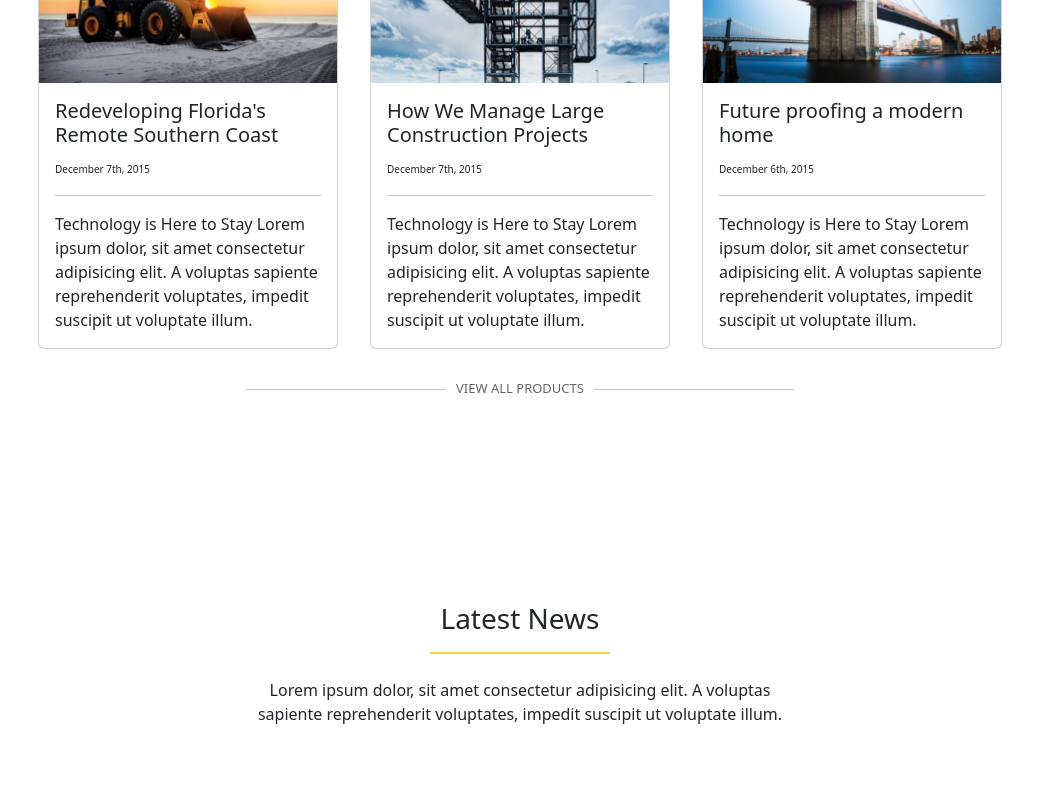
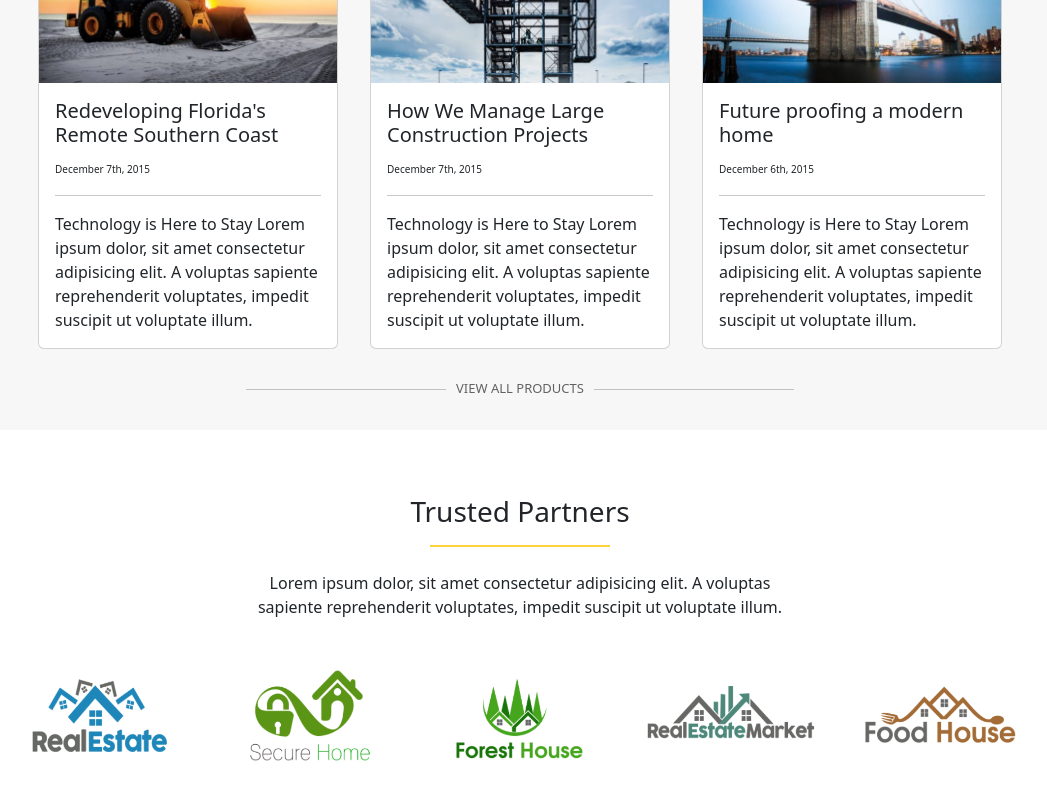
Before and after one commit to RiccardoSignorini/proj-html-vuejs, a Vue app: page / in a window 1280 px wide. Shown: the part 3394-4194 px from the top of the page, without its empty margins (120-1167 px from the left). Built offline with nearby package versions, Linux system fonts and the light colour scheme.

Commit message:
completamento componente 7

```diff
--- a/src/components/MainComp6.vue
+++ b/src/components/MainComp6.vue
@@ -63,6 +63,7 @@
 <style scoped lang="scss">
     #main-sixth{
         height: 700px;
+        background-color: #f7f7f7;
 
         #title{
             width: 550px;
--- a/src/components/MainComp7.vue
+++ b/src/components/MainComp7.vue
@@ -5,29 +5,37 @@
         name: "MainComp7",
         data(){
             return{
-                latestNews: []
+                partnersImg: [
+                    "/img/home-logo11-219096700-320x202.png",
+                    "/img/home-logo10-219096700-320x202.png",
+                    "/img/home-logo2-219096700-320x202.png",
+                    "/img/home-logo1-219096700-320x202.png",
+                    "/img/home-logo9-219096700-320x202.png",
+            ]
             }
         }
     }
 </script>
 
 <template>
-    <div id="main-seventh" class="d-flex align-items-center">
+    <div id="main-seventh" class="d-flex align-items-center text-center">
         <div class="container py-4">
             <!-- PARTE TITOLO -->
-            <div id="title" class="text-center">
-                <h3 class="py-2">Latest News</h3>
+            <div id="title">
+                <h3 class="py-2">Trusted Partners</h3>
                 <hr>
                 <p class="py-4">Lorem ipsum dolor, sit amet consectetur adipisicing elit. A voluptas sapiente reprehenderit voluptates, impedit suscipit ut voluptate illum.</p>
             </div>
-
+            <div>
+                <img v-for="(elem,index) in partnersImg" :key="index" :src="elem" alt="">
+            </div>
         </div>
     </div>
 </template>
 
 <style scoped lang="scss">
     #main-seventh{
-        height: 500px;
+        height: 400px;
 
         #title{
             width: 550px;
@@ -42,5 +50,10 @@
                 margin: 0 auto;
             }
         }
+
+        img{
+            width: 180px;
+            margin: 0 15px;
+        }
     }
 </style>
```
